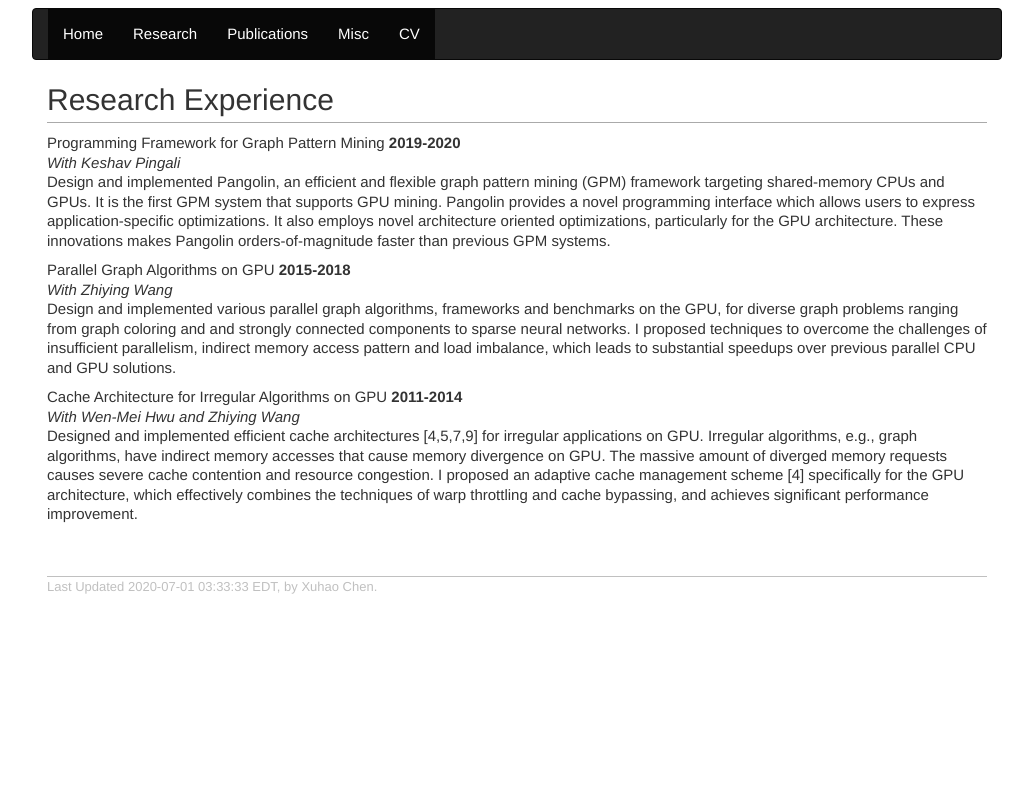
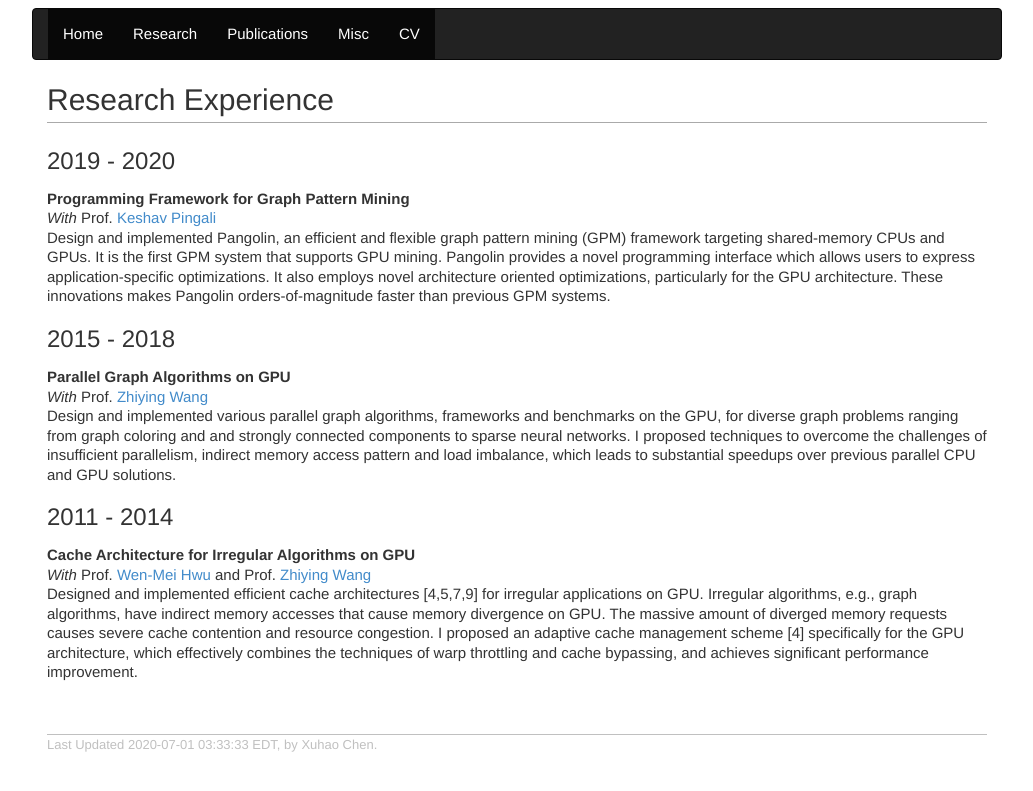
Before and after one commit to chenxuhao/chenxuhao.github.io, a Jekyll site: the page built from research.html, in a window 1280 px wide. Shown: the top 791 px of the page, without its empty margins (123-1156 px from the left). Built offline with Jekyll 4.4.1, drawn with Linux system fonts in a browser that asks for light colours.

Commit message:
fix formats

```diff
--- a/research.html
+++ b/research.html
@@ -4,9 +4,10 @@ title: Xuhao Chen's Homepage
 ---
 <h2>Research Experience</h2>
 
+<h3>2019 - 2020 </h3>
 <p>
-Programming Framework for Graph Pattern Mining <b>2019-2020</b> <br />
-<i>With Keshav Pingali</i> <br />
+<b>Programming Framework for Graph Pattern Mining</b> <br />
+<i>With</i> Prof. <a href="http://www.cs.utexas.edu/~pingali/">Keshav Pingali</a> <br />
 Design and implemented Pangolin, an efficient and flexible graph pattern mining (GPM)
 framework targeting shared-memory CPUs and GPUs. It is the first GPM system that supports
 GPU mining. Pangolin provides a novel programming interface which allows users
@@ -15,9 +16,10 @@ optimizations, particularly for the GPU architecture. These innovations makes Pa
 orders-of-magnitude faster than previous GPM systems.
 <br /> </p>
 
+<h3>2015 - 2018 </h3>
 <p>
-Parallel Graph Algorithms on GPU <b>2015-2018</b> <br />
-<i>With Zhiying Wang</i> <br />
+<b>Parallel Graph Algorithms on GPU</b> <br />
+<i>With</i> Prof. <a href="https://dblp.org/pid/w/ZhiyingWang-3.html">Zhiying Wang</a> <br />
 Design and implemented various parallel graph algorithms, frameworks and benchmarks
 on the GPU, for diverse graph problems ranging from graph coloring and and
 strongly connected components to sparse neural networks. I proposed techniques to overcome
@@ -25,9 +27,11 @@ the challenges of insufficient parallelism, indirect memory access pattern and l
 which leads to substantial speedups over previous parallel CPU and GPU solutions.
 <br /> </p>
 
+<h3>2011 - 2014 </h3>
 <p>
-Cache Architecture for Irregular Algorithms on GPU <b>2011-2014</b> <br />
-<i>With Wen-Mei Hwu and Zhiying Wang</i> <br />
+<b>Cache Architecture for Irregular Algorithms on GPU</b> <br />
+<i>With</i> Prof. <a href="http://impact.crhc.illinois.edu/People/Hwu/hwu.aspx">Wen-Mei Hwu</a>
+and Prof. <a href="https://dblp.org/pid/w/ZhiyingWang-3.html">Zhiying Wang</a> <br />
 Designed and implemented efficient cache architectures [4,5,7,9] for irregular applications on
 GPU. Irregular algorithms, e.g., graph algorithms, have indirect memory accesses that cause
 memory divergence on GPU. The massive amount of diverged memory requests causes severe
```
Also changed, not shown: misc.html (+6 -6 lines).
